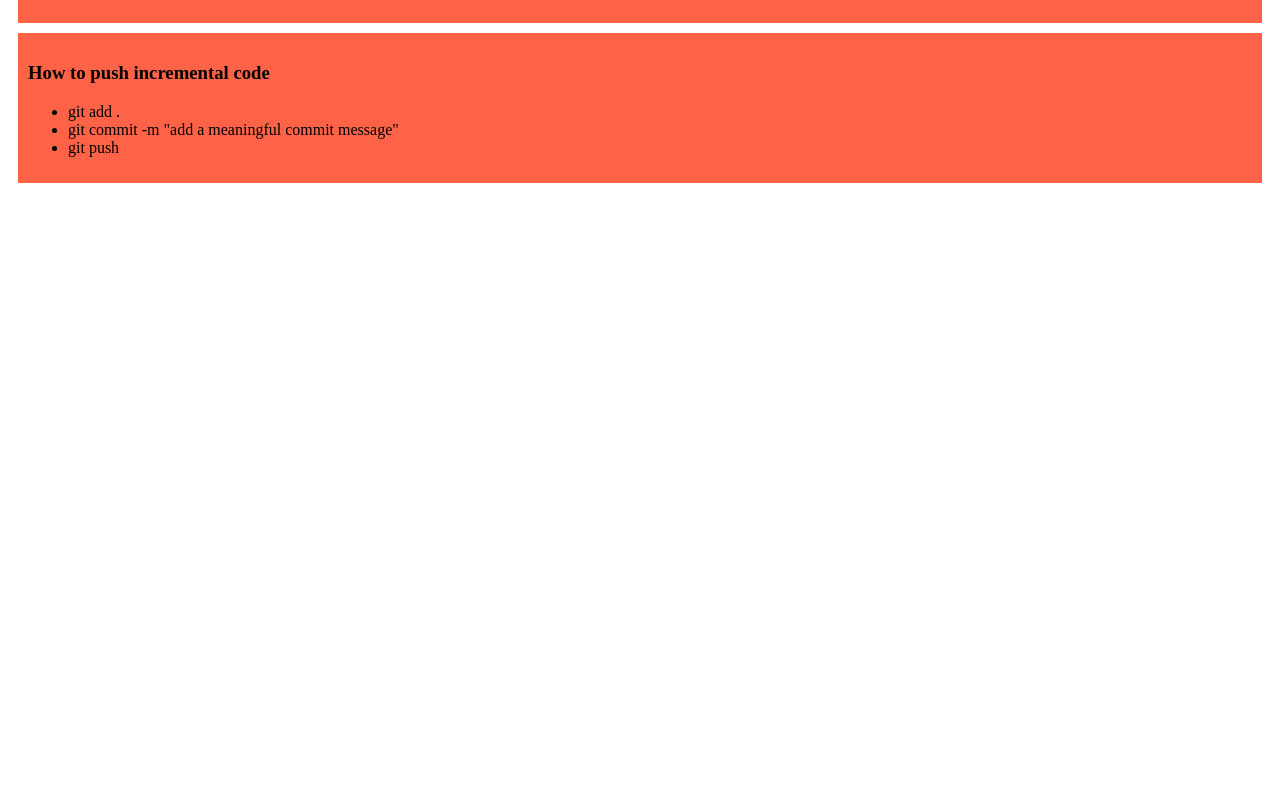
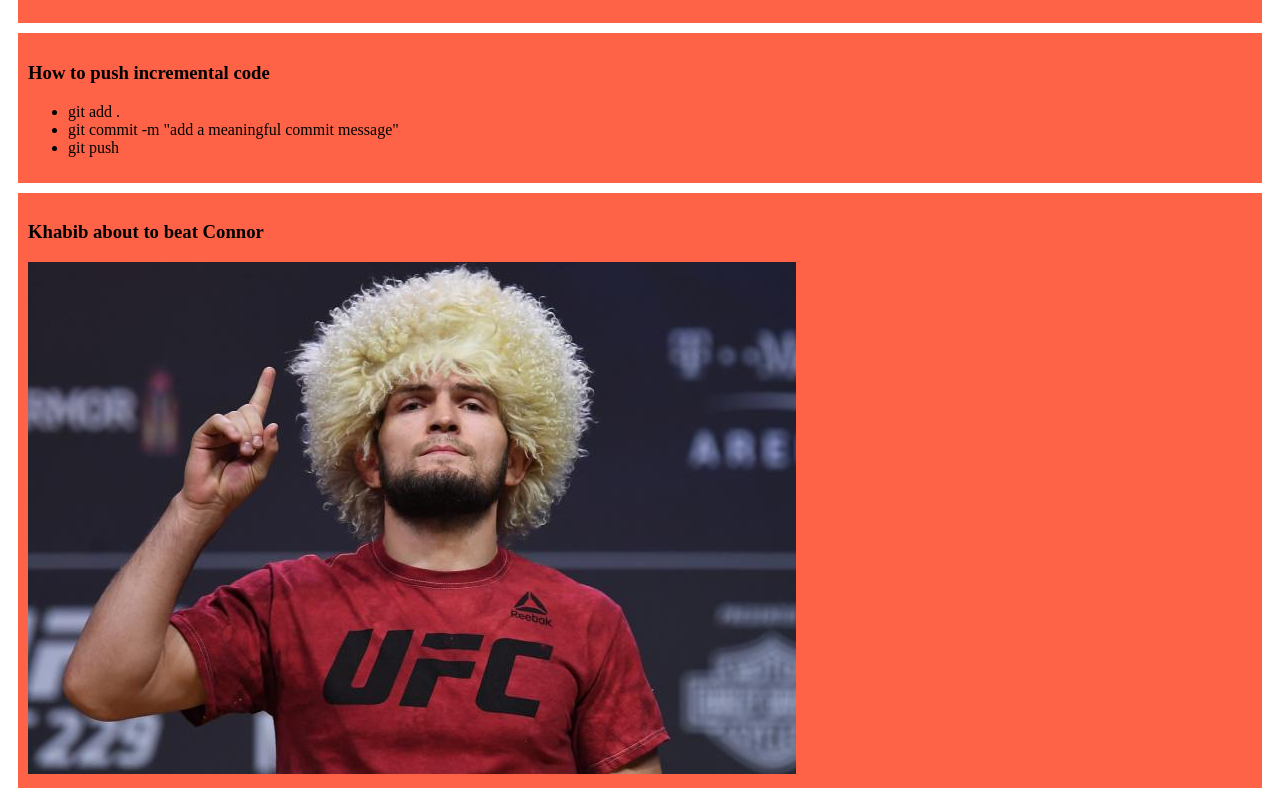
Before and after one commit to siddique-electricaleng/my-simple-website, a plain HTML site: page index.html in a window 1280 px wide. Shown: the part 401-1199 px from the top of the page. Before the commit the page ends 800 px from the top, so only its background shows below. Drawn offline with Linux system fonts and the light colour scheme.

Commit message:
added Khabib's picture

```diff
--- a/index.html
+++ b/index.html
@@ -42,5 +42,9 @@
         <li>git push</li>
       </ul>
     </div>
+    <div>
+      <h3>Khabib about to beat Connor</h3>
+      <img src="images/Khabib.jpg" alt="Khabib Showing appreciation to Allah" />
+    </div>
   </body>
 </html>
```
Also changed, not shown: images/Khabib.jpg (added).
